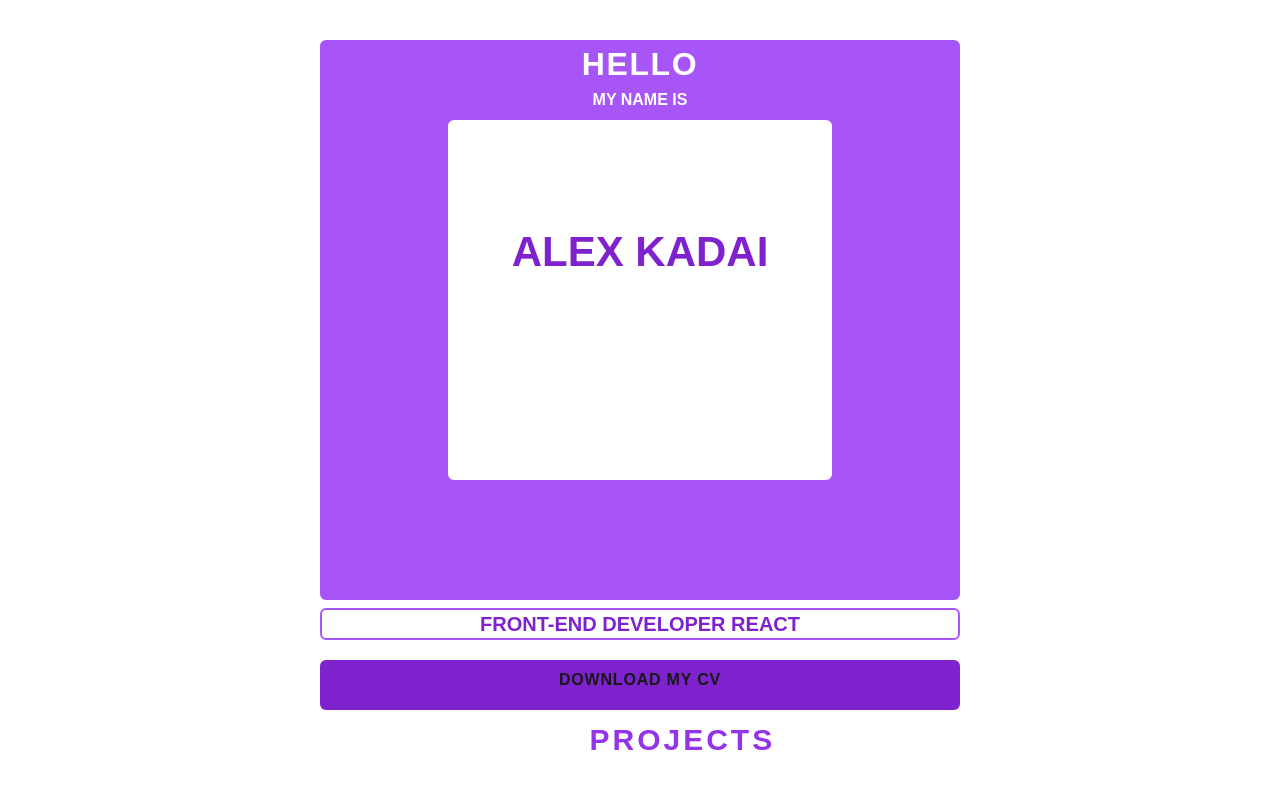
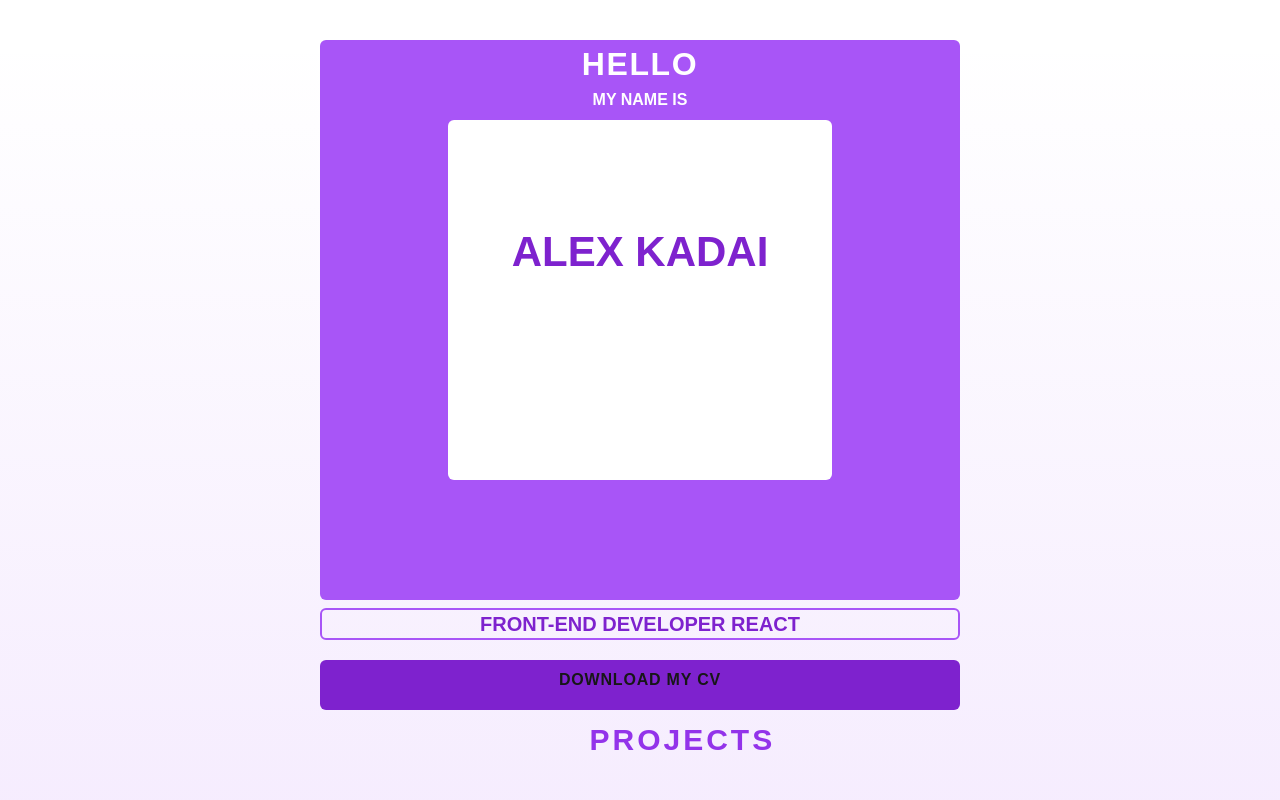
Before and after one commit to alexandrkadai/alexkadai, a Next.js app: page / in a window 1280 px wide. Shown: the top 800 px of the page. Built offline with nearby package versions, Linux system fonts and the light colour scheme.

Commit message:
ColorsBG

```diff
--- a/app/layout.tsx
+++ b/app/layout.tsx
@@ -31,9 +31,11 @@ export default function RootLayout({
       <body
         className={`${geistSans.variable} ${geistMono.variable} antialiased`}
       >
+        <main className='bg-gradient-to-t from-purple-500'>
         <Header />
 
         {children}
+        </main>
       </body>
     </html>
   );
--- a/app/page.tsx
+++ b/app/page.tsx
@@ -32,7 +32,7 @@ export default function Home() {
   });
 
   return (
-    <div className="mx-auto w-[350px] md:w-[50vw] pb-10">
+    <div className="mx-auto w-[350px] md:w-[50vw] pb-10 ">
       <h1
         ref={titleRef}
         className="animated-word mt-3 text-center text-3xl font-bold uppercase tracking-widest text-purple-600"
```
